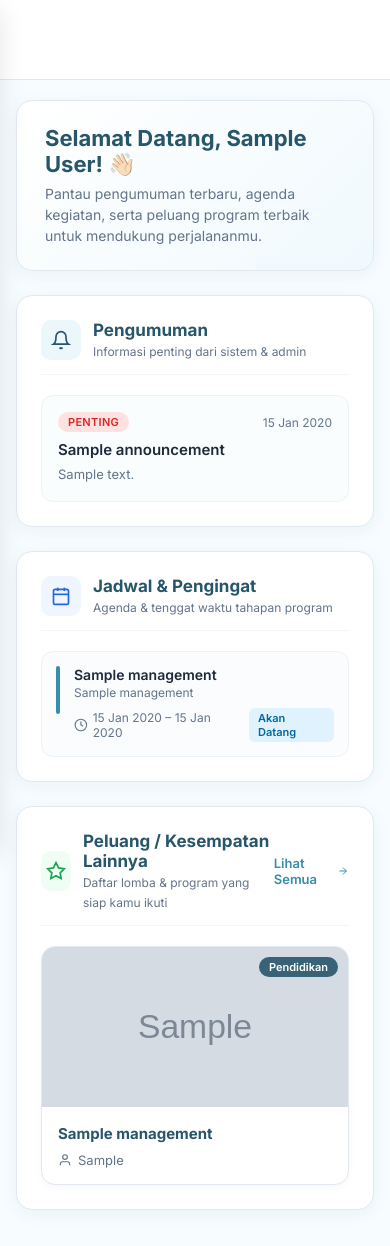
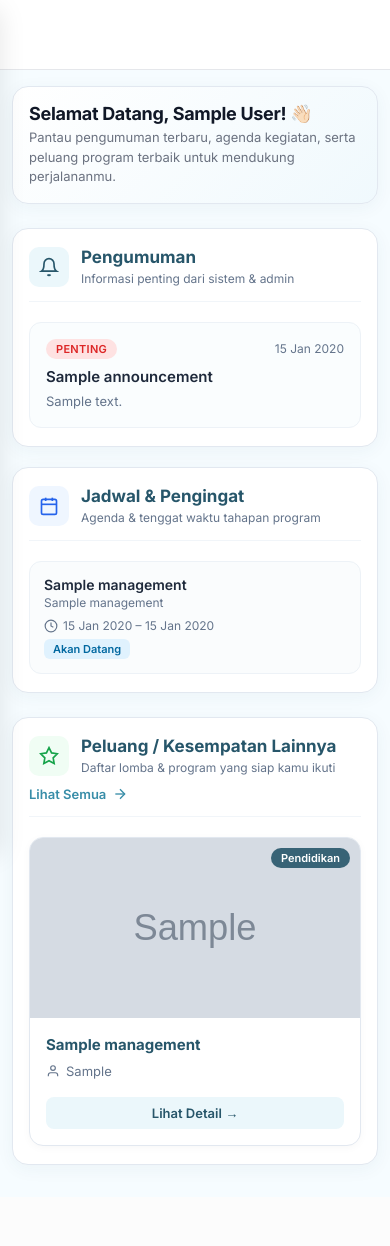
Before and after one commit to HafshahNailatusy/FindyourPath, a Laravel app: page /dashboard in a window 390 px wide. After the commit the page ends 1166 px from the top, so only its background shows below. Run offline with Laravel 12, Linux system fonts and the light colour scheme; a user stored in the database is signed in; tables that the repository leaves empty hold one stand-in row (values such as "Sample post"); grey boxes marked "Sample" are stand-in pictures; style sheets or scripts are compiled from the project's sources; parts of the project's set-up code (start-up, migrations or seed data) failed here and were passed over.

Commit message:
update program and dashboard user

```diff
--- a/app/Http/Controllers/ProgramManagementController.php
+++ b/app/Http/Controllers/ProgramManagementController.php
@@ -107,6 +107,10 @@ class ProgramManagementController extends Controller
     {
         $program = ProgramManagement::findOrFail($id);
 
+        if (method_exists($program, 'schedules')) {
+            $program->schedules()->delete();
+        }
+
         if ($program->poster && File::exists(public_path('uploads/posters/' . $program->poster))) {
             File::delete(public_path('uploads/posters/' . $program->poster));
         }
@@ -114,6 +118,6 @@ class ProgramManagementController extends Controller
         $program->delete();
 
         return redirect()->route('admin.program-management.index')
-            ->with('success', 'Program berhasil dihapus!');
+            ->with('success', 'Program dan jadwal terkait berhasil dihapus!');
     }
 }
--- a/resources/css/dashboardUser.css
+++ b/resources/css/dashboardUser.css
@@ -177,15 +177,17 @@ body {
 }
 
 .welcome-title {
-    font-size: 22px;
+    font-size: 24px;
     font-weight: 700;
-    color: var(--primary-dark);
-    margin-bottom: 6px;
+    color: #111827;
+    letter-spacing: -0.3px;
+    margin-bottom: 4px;
 }
 
 .welcome-subtitle {
     font-size: 14px;
-    color: var(--text-muted);
+    color: #6B7280;
+    font-weight: 400;
     line-height: 1.5;
 }
 
@@ -533,3 +535,121 @@ body {
 .empty-state-box.full-width {
     grid-column: 1 / -1;
 }
+
+.opportunity-detail-btn {
+    display: inline-flex;
+    align-items: center;
+    justify-content: center;
+    margin-top: 10px;
+    padding: 8px 14px;
+    background-color: #EBF7FB;
+    color: var(--primary-dark);
+    font-size: 13px;
+    font-weight: 600;
+    border-radius: 8px;
+    text-decoration: none;
+    transition: all 0.2s ease;
+}
+
+.opportunity-detail-btn:hover {
+    background-color: var(--primary);
+    color: #FFFFFF;
+}
+
+@media (max-width: 1024px) {
+    .dashboard-top-grid {
+        grid-template-columns: 1fr;
+        gap: 20px;
+    }
+}
+
+@media (max-width: 900px) {
+    .header {
+        padding: 0 16px;
+        margin: -20px -16px 20px;
+        height: 70px;
+    }
+
+    .header-title {
+        font-size: 18px;
+    }
+
+    .hamburger-btn {
+        display: inline-flex !important;
+        align-items: center;
+        justify-content: center;
+        font-size: 22px;
+    }
+
+    .header-userinfo {
+        display: none;
+    }
+
+    .welcome-banner {
+        padding: 20px;
+    }
+
+    .welcome-title {
+        font-size: 20px;
+    }
+
+    .welcome-subtitle {
+        font-size: 13px;
+    }
+
+    .dash-card {
+        padding: 18px 16px;
+    }
+
+    .opportunity-grid {
+        grid-template-columns: repeat(auto-fill, minmax(200px, 1fr));
+        gap: 16px;
+    }
+}
+
+@media (max-width: 640px) {
+    .main-content {
+        padding: 16px 12px 32px;
+    }
+
+    .welcome-banner {
+        padding: 16px;
+    }
+
+    .welcome-title {
+        font-size: 18px;
+    }
+
+    .card-header {
+        flex-direction: column;
+        align-items: flex-start;
+        gap: 10px;
+    }
+
+    .view-all-link {
+        align-self: flex-start;
+    }
+
+    .schedule-item {
+        flex-direction: column;
+        gap: 8px;
+    }
+
+    .schedule-indicator {
+        display: none;
+    }
+
+    .schedule-footer {
+        flex-direction: column;
+        align-items: flex-start;
+        gap: 6px;
+    }
+
+    .opportunity-grid {
+        grid-template-columns: 1fr;
+    }
+
+    .opportunity-poster {
+        height: 180px;
+    }
+}
--- a/resources/views/admin/program-management/index.blade.php
+++ b/resources/views/admin/program-management/index.blade.php
@@ -48,8 +48,8 @@
                 @endif
 
                 <section class="pm-welcome-section">
-                    <h2 class="pm-welcome-title">Hi, {{ $adminName ?? 'Admin' }}</h2>
-                    <p class="pm-welcome-subtitle">Kelola informasi program, lomba, dan beasiswa dalam satu tempat.</p>
+                    <h2 class="pm-welcome-title">Hi, {{ $adminName ?? 'Admin' }}!</h2>
+                    <p class="pm-welcome-subtitle">Kelola dan pantau seluruh informasi serta kegiatan perlombaan secara terstruktur, sistematis, dan efisien.</p>
                 </section>
 
                 <section class="pm-stats-container">
--- a/resources/views/mahasiswa/dashboard.blade.php
+++ b/resources/views/mahasiswa/dashboard.blade.php
@@ -9,7 +9,6 @@
 
 @section('content')
 <div class="user-dashboard">
-    {{-- Welcome Banner --}}
     <section class="welcome-banner">
         <div class="welcome-text">
             <h1 class="welcome-title">Selamat Datang, {{ ucwords($nama) }}! <span>👋🏻</span></h1>
@@ -176,6 +175,9 @@
                         </svg>
                         {{ $program->penyelenggara }}
                     </p>
+                    <a href="{{ route('programs.show', $program->id_program) }}" class="opportunity-detail-btn">
+                        Lihat Detail &rarr;
+                    </a>
                 </div>
             </div>
             @empty
```
Also changed, not shown: resources/css/programManagement.css (+92 -5 lines), public/uploads/posters/1795255582_6b016d1ed1be1.jpeg (added), public/uploads/posters/1795255723_6b016dab6eac3.jpg (added).
